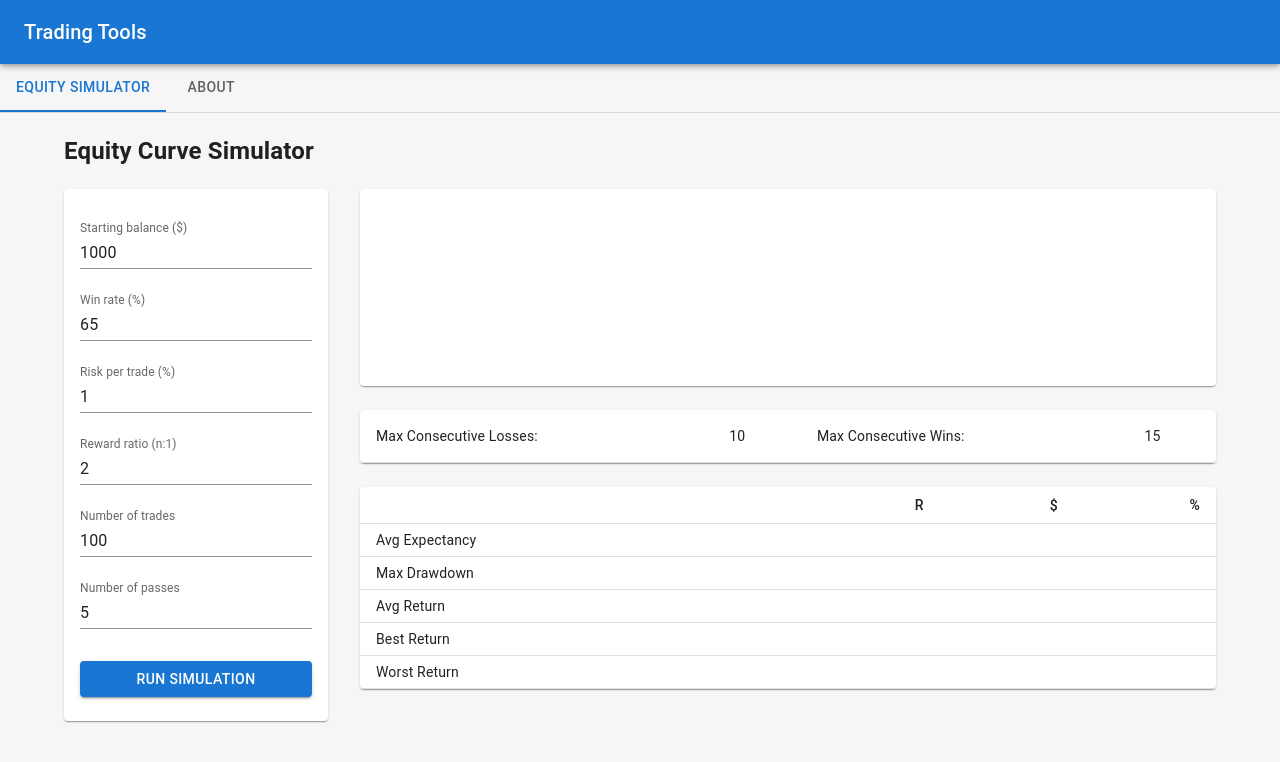
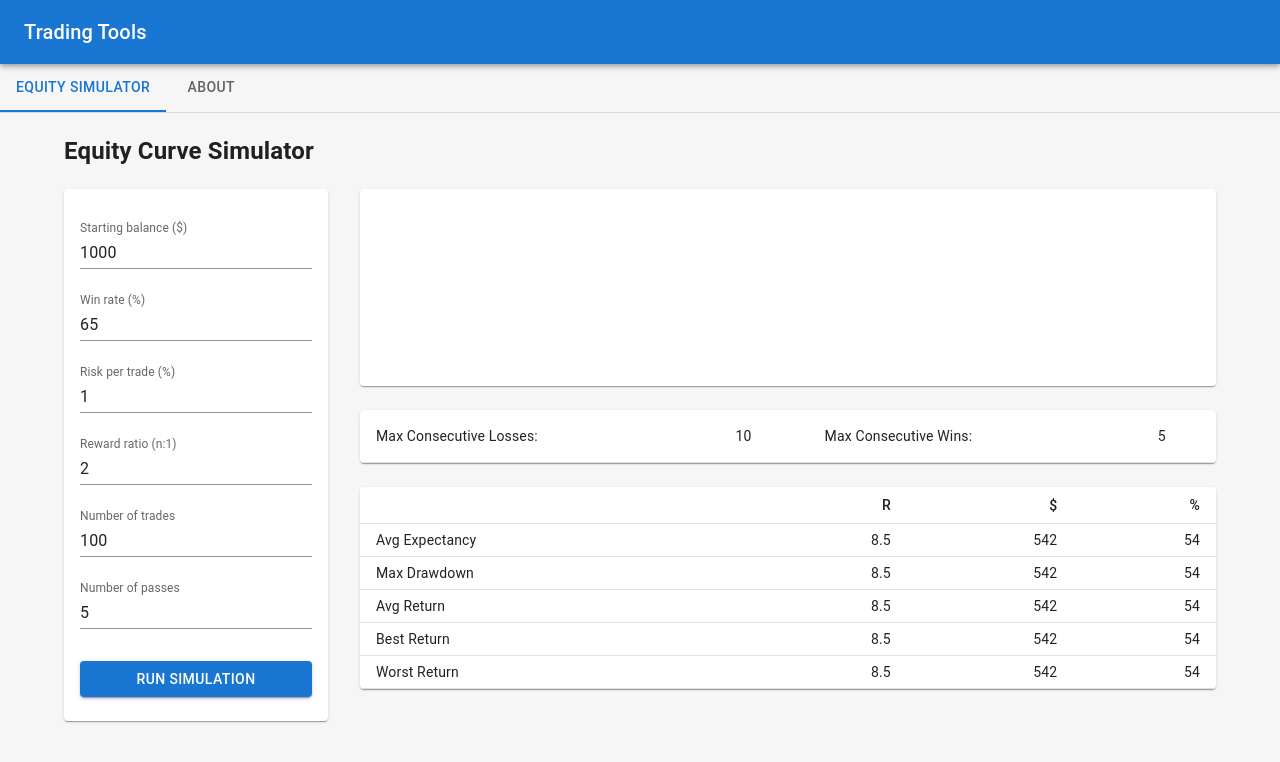
Before and after one commit to steve-king/trading-tools, a React (Create React App) app: page / in a window 1280 px wide. Shown: the top 762 px of the page. Built offline with nearby package versions, Linux system fonts and the light colour scheme.

Commit message:
Refactored reducer, added stat interface and implemented stat selector with placeholder data

```diff
--- a/src/components/Chart/Chart.tsx
+++ b/src/components/Chart/Chart.tsx
@@ -1,8 +1,7 @@
 import { useEffect, useRef } from 'react'
 import ChartJS from 'chart.js/auto'
-import { randomColour } from 'utils'
-
 import { Card, CardContent } from '@mui/material'
+import { randomColour } from 'utils/utils'
 
 const Chart = (props: { data: number[][] }) => {
   const chartRef = useRef<HTMLCanvasElement>(null)
@@ -38,6 +37,7 @@ const Chart = (props: { data: number[][] }) => {
       })
     }
 
+    // Clean up
     return () => chart && chart.destroy()
   }, [data, chartRef])
 
--- a/src/components/Form/Form.tsx
+++ b/src/components/Form/Form.tsx
@@ -2,7 +2,7 @@ import { useState } from 'react'
 import { useDispatch, useSelector } from 'react-redux'
 import { Button, TextField, Card, CardContent } from '@mui/material'
 import { EquityCurveState, setParams } from 'store/equityCurveSlice'
-import { randomisedWinLossSequence } from 'utils'
+import { winLossSequence } from 'utils/utils'
 
 const Form = () => {
   // Internal form state
@@ -25,7 +25,7 @@ const Form = () => {
       setParams({
         ...formData,
         sequences: new Array(formData.numSequences).fill(null).map(() => {
-          const sequence = randomisedWinLossSequence(formData.winPercent, formData.itemsPerSequence)
+          const sequence = winLossSequence(formData.winProbability, formData.itemsPerSequence)
           return sequence
         }),
       })
@@ -49,8 +49,8 @@ const Form = () => {
 
           <TextField
             type="number"
-            name="winPercent"
-            value={formData.winPercent}
+            name="winProbability"
+            value={formData.winProbability}
             label="Win rate (%)"
             onChange={handleChange}
             variant="standard"
--- a/src/components/Stats/Stats.tsx
+++ b/src/components/Stats/Stats.tsx
@@ -1,7 +1,9 @@
+import { useSelector } from 'react-redux'
+import { selectStats } from 'store/equityCurveSlice'
 import {
   Paper,
+  Table,
   TableContainer,
-  Table,
   TableHead,
   TableBody,
   TableRow,
@@ -9,6 +11,7 @@ import {
 } from '@mui/material'
 
 const Stats = () => {
+  const stats = useSelector(selectStats)
   return (
     <>
       <TableContainer component={Paper}>
@@ -16,16 +19,16 @@ const Stats = () => {
           <TableBody>
             <TableRow>
               <TableCell>Max Consecutive Losses:</TableCell>
-              <TableCell>10</TableCell>
+              <TableCell>{stats.maxConsecutiveWins}</TableCell>
               <TableCell>Max Consecutive Wins:</TableCell>
-              <TableCell>15</TableCell>
+              <TableCell>{stats.maxConsecutiveLosses}</TableCell>
             </TableRow>
           </TableBody>
         </Table>
       </TableContainer>
       <br />
       <TableContainer component={Paper}>
-        <Table sx={{ minWidth: 650 }} size="small">
+        <Table size="small">
           <TableHead>
             <TableRow>
               <TableCell />
@@ -37,37 +40,37 @@ const Stats = () => {
           <TableBody>
             <TableRow>
               <TableCell>Avg Expectancy</TableCell>
-              <TableCell></TableCell>
-              <TableCell></TableCell>
-              <TableCell></TableCell>
+              <TableCell align="right">{stats.avgExpectancy.rMultiples}</TableCell>
+              <TableCell align="right">{stats.avgExpectancy.dollars}</TableCell>
+              <TableCell align="right">{stats.avgExpectancy.percent}</TableCell>
             </TableRow>
 
             <TableRow>
               <TableCell>Max Drawdown</TableCell>
-              <TableCell></TableCell>
-              <TableCell></TableCell>
-              <TableCell></TableCell>
+              <TableCell align="right">{stats.maxDrawdown.rMultiples}</TableCell>
+              <TableCell align="right">{stats.maxDrawdown.dollars}</TableCell>
+              <TableCell align="right">{stats.maxDrawdown.percent}</TableCell>
             </TableRow>
 
             <TableRow>
               <TableCell>Avg Return</TableCell>
-              <TableCell></TableCell>
-              <TableCell></TableCell>
-              <TableCell></TableCell>
+              <TableCell align="right">{stats.avgReturn.rMultiples}</TableCell>
+              <TableCell align="right">{stats.avgReturn.dollars}</TableCell>
+              <TableCell align="right">{stats.avgReturn.percent}</TableCell>
             </TableRow>
 
             <TableRow>
               <TableCell>Best Return</TableCell>
-              <TableCell></TableCell>
-              <TableCell></TableCell>
-              <TableCell></TableCell>
+              <TableCell align="right">{stats.maxReturn.rMultiples}</TableCell>
+              <TableCell align="right">{stats.maxReturn.dollars}</TableCell>
+              <TableCell align="right">{stats.maxReturn.percent}</TableCell>
             </TableRow>
 
             <TableRow>
               <TableCell>Worst Return</TableCell>
-              <TableCell></TableCell>
-              <TableCell></TableCell>
-              <TableCell></TableCell>
+              <TableCell align="right">{stats.minReturn.rMultiples}</TableCell>
+              <TableCell align="right">{stats.minReturn.dollars}</TableCell>
+              <TableCell align="right">{stats.minReturn.percent}</TableCell>
             </TableRow>
           </TableBody>
         </Table>
--- a/src/store/equityCurveSlice.ts
+++ b/src/store/equityCurveSlice.ts
@@ -2,7 +2,7 @@ import { createSlice } from '@reduxjs/toolkit'
 
 export interface EquityCurveState {
   startingBalance: number
-  winPercent: number
+  winProbability: number
   riskPercent: number
   rewardRatio: number
   itemsPerSequence: number
@@ -21,12 +21,28 @@ export interface EquityCurveItem {
   balance: number
 }
 
+export interface MultiFormatStatItem {
+  rMultiples: number
+  dollars: number
+  percent: number
+}
+
+export interface EquityCurveStats {
+  maxConsecutiveLosses: number
+  maxConsecutiveWins: number
+  avgExpectancy: MultiFormatStatItem
+  maxDrawdown: MultiFormatStatItem
+  avgReturn: MultiFormatStatItem
+  maxReturn: MultiFormatStatItem
+  minReturn: MultiFormatStatItem
+}
+
 // Reducer
 const equityCurveSlice = createSlice({
   name: 'equityCurve',
   initialState: {
     startingBalance: 1000,
-    winPercent: 65,
+    winProbability: 65,
     riskPercent: 1,
     rewardRatio: 2,
     itemsPerSequence: 100,
@@ -34,30 +50,13 @@ const equityCurveSlice = createSlice({
     sequences: [],
   },
   reducers: {
-    setParams: (
-      state,
-      {
-        payload: {
-          startingBalance,
-          winPercent,
-          riskPercent,
-          rewardRatio,
-          itemsPerSequence,
-          numSequences,
-          sequences,
-        },
+    setParams: (state, { payload }) => {
+      const newState = {
+        ...state,
+        ...payload,
       }
-    ) => {
-      state.startingBalance = startingBalance
-      state.winPercent = winPercent
-      state.riskPercent = riskPercent
-      state.rewardRatio = rewardRatio
-      state.itemsPerSequence = itemsPerSequence
-      state.numSequences = numSequences
-      state.sequences = sequences
 
-      // Can we do something like this instead? TypeScript doesn't like it...
-      // Object.keys(action.payload).forEach((key) => (state[key] = action.payload[key]))
+      return newState
     },
   },
 })
@@ -92,8 +91,18 @@ export const selectChartData = (state: { equityCurve: EquityCurveState }) => {
   return selectEquityCurves(state).map((series) => series.map((item) => item.balance))
 }
 
-export const selectStats = (state: { equityCurve: EquityCurveState }) => {
-  //selectEquityCurves(state)
+export const selectStats = (state: { equityCurve: EquityCurveState }): EquityCurveStats => {
+  const multiFormatStatItem = { rMultiples: 8.5, dollars: 542, percent: 54 }
+
+  return {
+    maxConsecutiveLosses: 5,
+    maxConsecutiveWins: 10,
+    avgExpectancy: multiFormatStatItem,
+    maxDrawdown: multiFormatStatItem,
+    avgReturn: multiFormatStatItem,
+    maxReturn: multiFormatStatItem,
+    minReturn: multiFormatStatItem,
+  }
 }
 
 // Default reducer export
--- a/src/utils/index.ts
+++ b/src/utils/utils.ts
@@ -29,19 +29,19 @@ export function shuffle(oldArray: any[]): any[] {
 
 /**
  * Generate a randomised sequence of wins and losses (true/false)
- * @param winPercent - probability of a win (number between 0 and 100)
+ * @param winProbability - probability of any one data point being a win (number between 0 and 100)
  * @param length - length of the sequence (number of trades)
  * @returns Array of win/loss strings
  */
-export function randomisedWinLossSequence(winPercent: number, length: number): TradeResult[] {
+export function winLossSequence(winProbability: number, length: number): TradeResult[] {
   let sequence = []
 
   for (let i = 0; i < length; i++) {
-    let win = i < (winPercent / 100) * length
+    let win = Math.random() <= winProbability / 100
     sequence.push(win ? TradeResult.Win : TradeResult.Loss)
   }
 
-  return shuffle(sequence)
+  return sequence
 }
 
 /**
```
